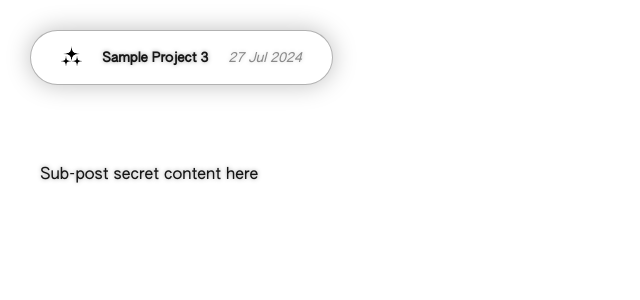
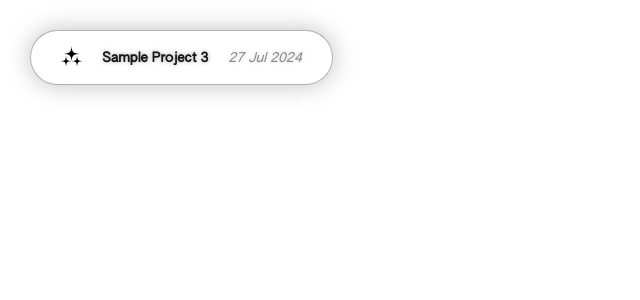
Before and after one commit to subconstant/arcana-core, a Jekyll site: the page built from _posts/2024-07-27-test3.md, in a window 1280 px wide. Shown: the top 300 px of the page, without its empty margins (0-640 px from the left). Built offline with Jekyll 4.4.1, drawn with Linux system fonts in a browser that asks for light colours.

Commit message:
test git workflow

```diff
--- a/_posts/2024-07-27-test3.md
+++ b/_posts/2024-07-27-test3.md
@@ -5,5 +5,3 @@ credits: "Hidden post"
 category: core
 hidden: true
 ---
-
-Sub-post secret content here
```
